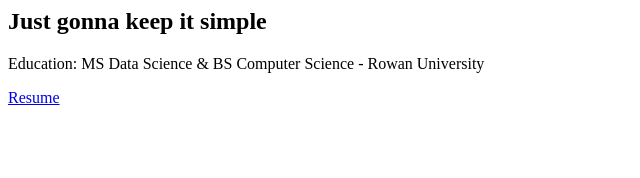
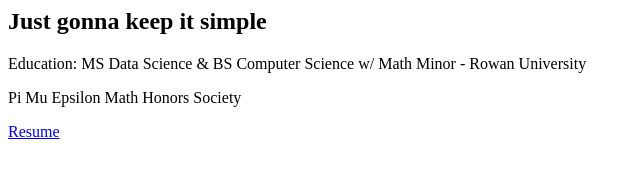
Before and after one commit to DeclanRiddell/DeclanRiddell.github.io, a plain HTML site: page index.html in a window 1280 px wide. Shown: the whole page, without its empty margins (0-640 px from the left). Drawn offline with Linux system fonts and the light colour scheme.

Commit message:
added minor in math and pi mu epsilon honors society distinction

```diff
--- a/index.html
+++ b/index.html
@@ -8,7 +8,8 @@
 
 	<body>
 		<h2>Just gonna keep it simple</h2>
-		<p>Education: MS Data Science & BS Computer Science - Rowan University</p>
+		<p>Education: MS Data Science & BS Computer Science w/ Math Minor - Rowan University</p>
+		<p>Pi Mu Epsilon Math Honors Society</p>
 		<A HREF = "declanriddellresume0325.html">Resume</A>
 	</body>
 
```
